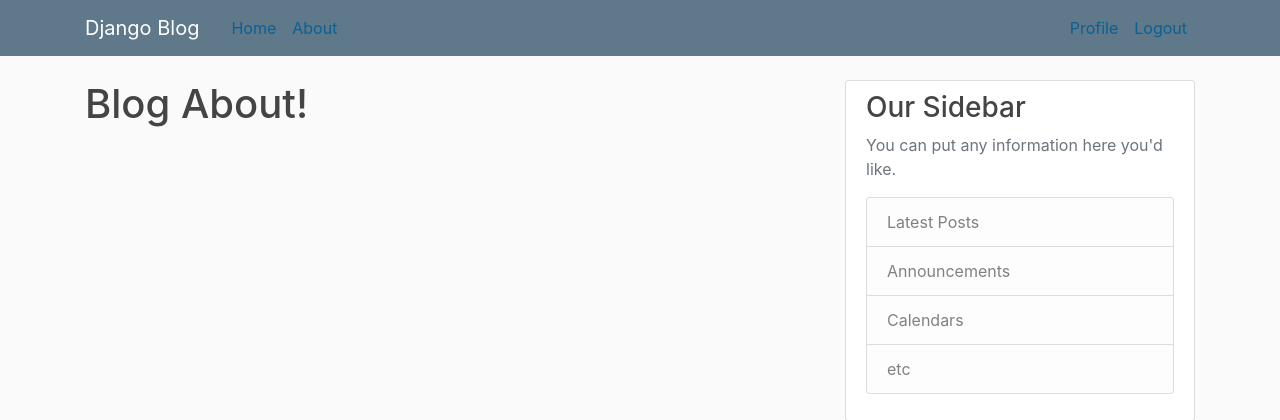
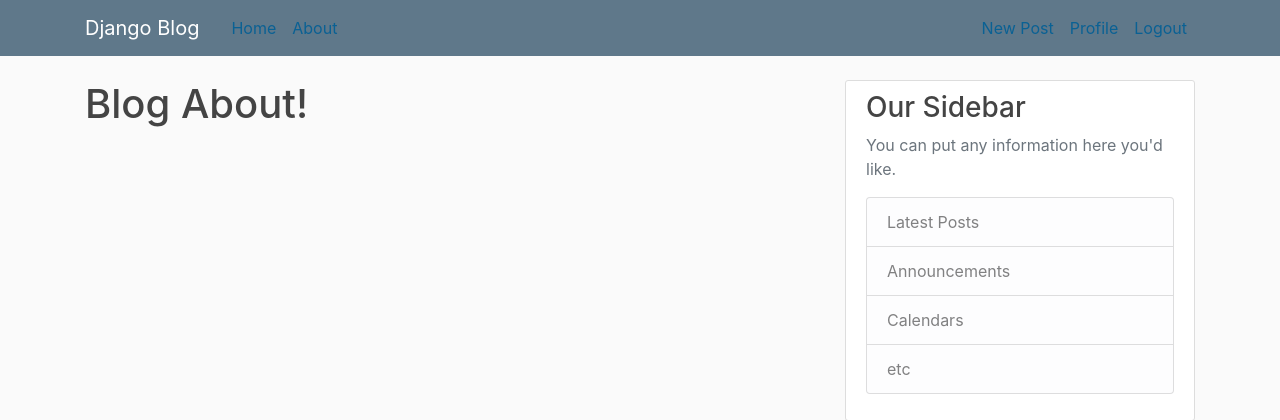
Before and after one commit to ClicheAF83/abbot1, a Django app: page /about/ in a window 1280 px wide. Shown: the top 420 px of the page. Run offline with Django 5.2, Linux system fonts and the light colour scheme; the visitor is signed in with stand-in values (Sample User, id 1); some libraries are stand-ins or nearby versions.

Commit message:
delete function added in the main blog app to allow post be deleted and edited

```diff
--- a/blog/templates/blog/base.html
+++ b/blog/templates/blog/base.html
@@ -31,6 +31,7 @@
                          <!-- Navbar Right Side -->
                                 <div class="navbar-nav">
                                     {% if user.is_authenticated %}
+                                      <a class="nav-item nav-link" href="{% url 'post-create' %}">New Post</a>
                                       <a class="nav-item nav-link" href="{% url 'profile' %}">Profile</a>
                                       <a class="nav-item nav-link" href="{% url 'logout' %}">Logout</a>
                                     {% else %}
--- a/blog/urls.py
+++ b/blog/urls.py
@@ -1,10 +1,12 @@
 from django.urls import path
-from .views import PostListView, PostDetailView, PostCreateView
+from .views import PostListView, PostDetailView, PostCreateView, PostUpdateView, PostDeleteView
 from . import views
 
 urlpatterns = [
     path('', PostListView.as_view(), name='blog-home'),
     path('post/<int:pk>/', PostDetailView.as_view(), name='post-detail'),
     path('post/new/', PostCreateView.as_view(), name='post-create'),
+    path('post/<int:pk>/update/', PostUpdateView.as_view(), name='post-update'),
+    path('post/<int:pk>/delete/', PostDeleteView.as_view(), name='post-delete'),
     path('about/', views.about, name = 'blog-about'),
 ]
--- a/blog/views.py
+++ b/blog/views.py
@@ -1,7 +1,7 @@
 from django.shortcuts import render
-from django.contrib.auth.mixins import LoginRequiredMixin
+from django.contrib.auth.mixins import LoginRequiredMixin, UserPassesTestMixin
 from django.http import HttpResponse
-from django.views.generic import ListView, DetailView, CreateView
+from django.views.generic import ListView, DetailView, CreateView, UpdateView, DeleteView
 from .models import Post
 
 
@@ -28,6 +28,33 @@ class PostCreateView(LoginRequiredMixin, CreateView):
         form.instance.author = self.request.user
         return super().form_valid(form)
 
+class PostUpdateView(LoginRequiredMixin, UserPassesTestMixin, UpdateView):
+    model = Post
+    fields = ['title', 'content']
+
+    def form_valid(self, form):
+        form.instance.author = self.request.user
+        return super().form_valid(form)
+
+    def test_func(self):
+        post = self.get_object()
+        if self.request.user == post.author:
+            return True
+        return False
+
+   # def test_func(self) -> bool | None:
+   #     return super().test_func()
+
+class PostDeleteView(LoginRequiredMixin, UserPassesTestMixin, DeleteView):
+    model = Post
+    success_url = '/'
+    def test_func(self):
+        post = self.get_object()
+        if self.request.user == post.author:
+            return True
+        return False
+
+
 
 
 def about(request):
```
